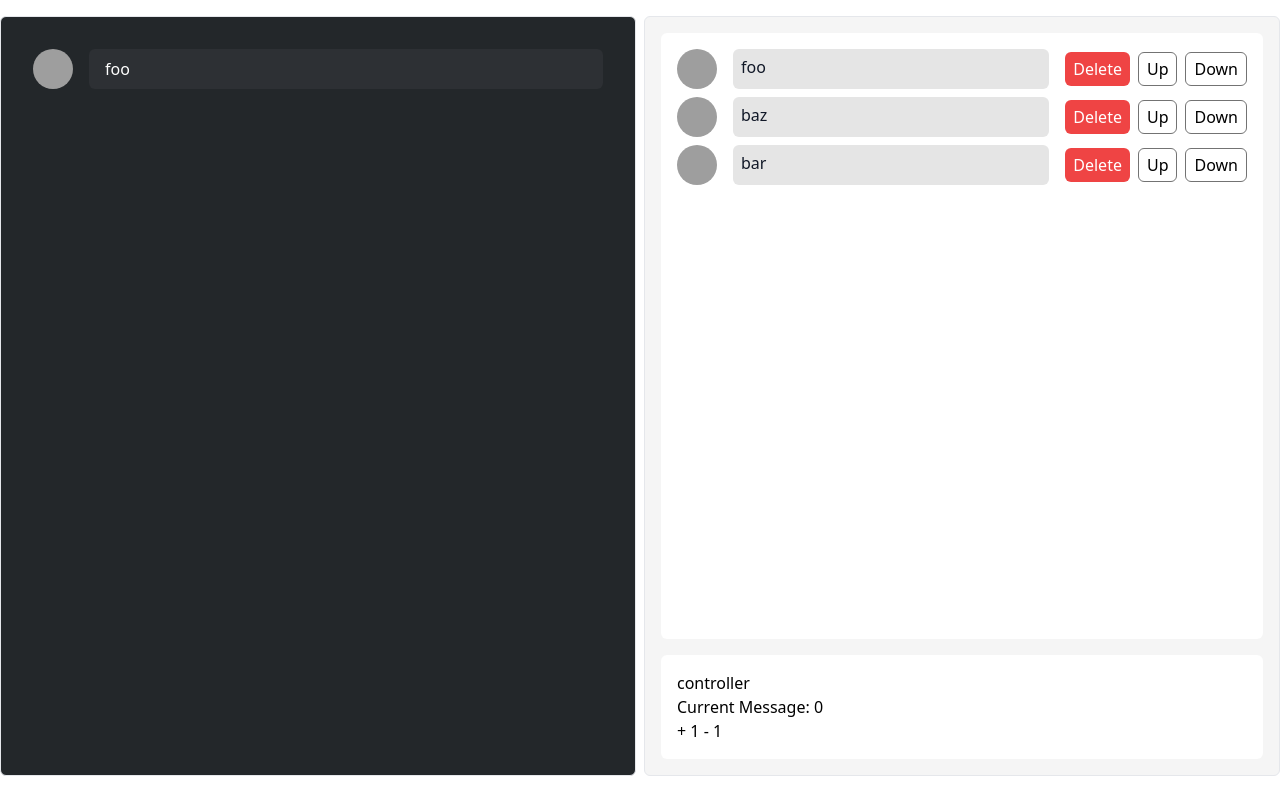
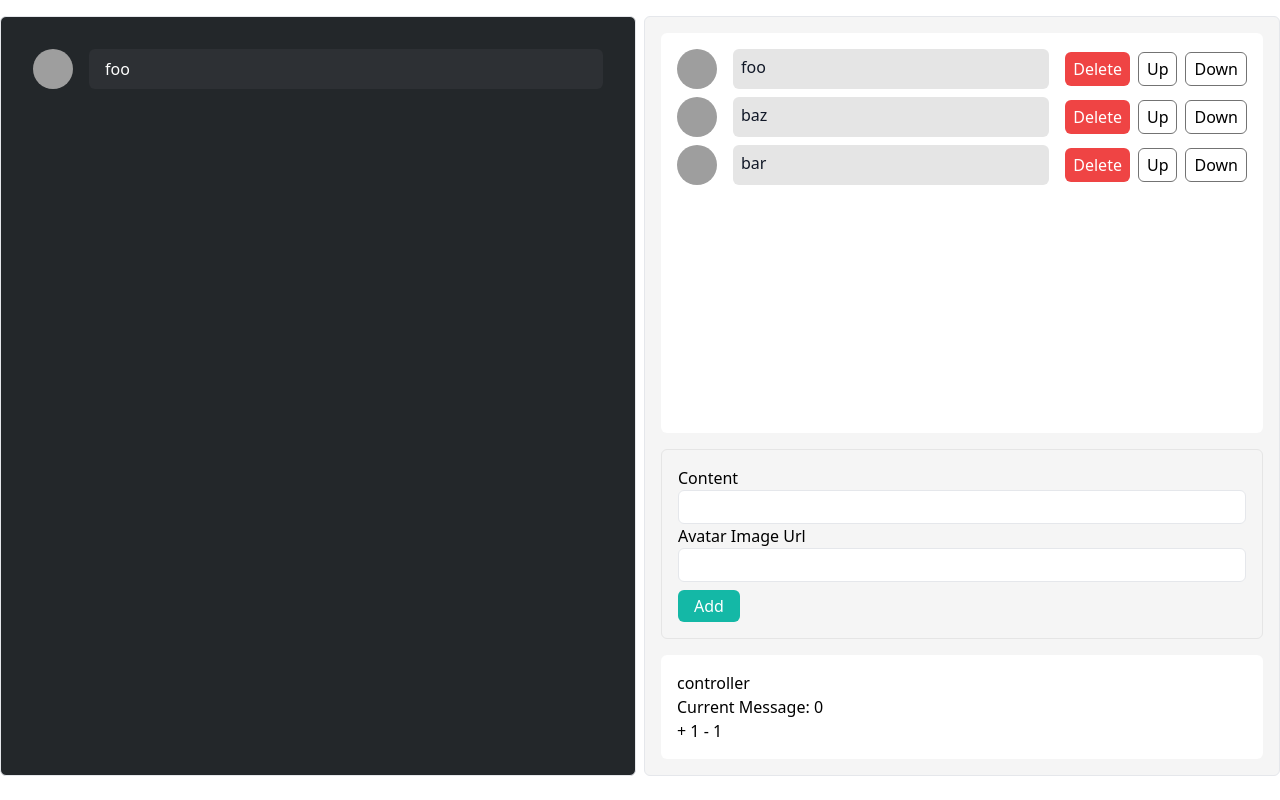
Before and after one commit to KittichoteKamalapirat/phone-meme-convo, a Svelte app: page / in a window 1280 px wide. Built offline with nearby package versions, Linux system fonts and the light colour scheme; grey boxes are pictures that could not be loaded.

Commit message:
feat: add addMessage editor

```diff
--- /dev/null
+++ b/src/components/AddMessageEditor.svelte
@@ -0,0 +1,53 @@
+<script lang="ts">
+  import { store } from '../lib/store'
+
+  // state
+  let content: string = ''
+  let avatarUrl: string = ''
+
+  //   handlers
+  const handleContent = (e: any) => {
+    // TODO fix type
+    content = e.target.value
+  }
+  const handleAvatarUrl = (e: any) => {
+    avatarUrl = e.target.value
+  }
+  const handleAddMessage = (e: any) => {
+    avatarUrl = e.target.value
+    store.update(({ messages, ...rest }) => ({
+      messages: [...messages, { id: String(Date.now()), content, avatarUrl }],
+      ...rest,
+    }))
+
+    content = ''
+    avatarUrl = ''
+  }
+</script>
+
+<!-- Add new message input -->
+<div class="border-[1px] border-neutral-200 rounded-md p-4 mt-4">
+  <div class="flex flex-col">
+    <label for="content">Content</label>
+    <input
+      type="text"
+      on:input={handleContent}
+      value={content}
+      class="border-[1px] rounded-md px-2 py-1"
+    />
+  </div>
+
+  <div class="flex flex-col">
+    <label for="content">Avatar Image Url</label>
+    <input
+      type="text"
+      on:input={handleAvatarUrl}
+      value={avatarUrl}
+      class="border-[1px] rounded-md px-2 py-1"
+    />
+  </div>
+
+  <button class="bg-teal-500 text-white rounded-md px-4 py-1 mt-2" on:click={handleAddMessage}
+    >Add</button
+  >
+</div>
--- a/src/components/Editor.svelte
+++ b/src/components/Editor.svelte
@@ -1,82 +1,14 @@
 <script lang="ts">
   import { cn } from '../lib/cn'
-  import { store } from '../lib/store'
-  import type { Message } from '../types/Mesasge'
+  import AddMessageEditor from './AddMessageEditor.svelte'
+  import MessageListEditor from './MessageListEditor.svelte'
 
   let className: string = ''
   export { className as class }
-  let classList = cn('bg-white p-4 rounded-md', className)
-
-  let messages: Message[] = []
-
-  const handleRemovemessage = (id: string) => {
-    const newMessages = messages.filter((message) => message.id !== id)
-    console.log('remove')
-    store.update(({ messages, ...rest }) => ({ messages: newMessages, ...rest }))
-  }
-
-  const moveUp = (id: string) => {
-    const newMessages = [...messages]
-
-    const index = newMessages.findIndex((message) => message.id === id)
-    if (index === 0) return
-    const message = messages[index]
-    newMessages[index] = messages[index - 1]
-    newMessages[index - 1] = message
-    store.update(({ messages, ...rest }) => ({ messages: newMessages, ...rest }))
-  }
-
-  const moveDown = (id: string) => {
-    const newMessages = [...messages]
-
-    const index = messages.findIndex((message) => message.id === id)
-    if (index === messages.length - 1) return
-    const message = messages[index]
-    newMessages[index] = messages[index + 1]
-    newMessages[index + 1] = message
-    store.update(({ messages, ...rest }) => ({ messages: newMessages, ...rest }))
-  }
-
-  // effects
-  store.subscribe((value) => {
-    messages = value.messages
-  })
+  let classList = cn('flex flex-col grow', className)
 </script>
 
 <main class={classList}>
-  <div class="flex flex-col gap-2">
-    {#each messages as message (message.id)}
-      <div class="">
-        <div class="flex items-center gap-4">
-          <div class="flex w-full">
-            <img
-              class="w-10 h-10 rounded-full mr-4"
-              src={message.avatarUrl}
-              alt="Avatar of Jonathan Reinink"
-            />
-            <div class="text-gray-900 w-full rounded-md bg-neutral-200 px-2 py-1">
-              <span class="align-middle text-gray-900">{message.content}</span>
-            </div>
-          </div>
-
-          <div class="flex gap-2">
-            <button
-              class="bg-red-500 rounded-md text-white px-2 py-1 hover:bg-red-400"
-              on:click={() => handleRemovemessage(message.id)}>Delete</button
-            >
-            <button
-              class="bg-white rounded-md border-neutral-500 border-[1px] px-2 py-1 hover:bg-neutral-100"
-              on:click={() => moveUp(message.id)}>Up</button
-            >
-            <button
-              class="bg-white rounded-md border-neutral-500 border-[1px] px-2 py-1 hover:bg-neutral-100"
-              on:click={() => moveDown(message.id)}>Down</button
-            >
-          </div>
-        </div>
-      </div>
-    {:else}
-      <p>Please add a conversation</p>
-    {/each}
-  </div>
+  <MessageListEditor class="grow" />
+  <AddMessageEditor />
 </main>
--- /dev/null
+++ b/src/components/MessageListEditor.svelte
@@ -0,0 +1,82 @@
+<script lang="ts">
+  import { cn } from '../lib/cn'
+  import { store } from '../lib/store'
+  import type { Message } from '../types/Mesasge'
+
+  let className: string = ''
+  export { className as class }
+  let classList = cn('bg-white p-4 rounded-md', className)
+
+  let messages: Message[] = []
+
+  const handleRemovemessage = (id: string) => {
+    const newMessages = messages.filter((message) => message.id !== id)
+    console.log('remove')
+    store.update(({ messages, ...rest }) => ({ messages: newMessages, ...rest }))
+  }
+
+  const moveUp = (id: string) => {
+    const newMessages = [...messages]
+
+    const index = newMessages.findIndex((message) => message.id === id)
+    if (index === 0) return
+    const message = messages[index]
+    newMessages[index] = messages[index - 1]
+    newMessages[index - 1] = message
+    store.update(({ messages, ...rest }) => ({ messages: newMessages, ...rest }))
+  }
+
+  const moveDown = (id: string) => {
+    const newMessages = [...messages]
+
+    const index = messages.findIndex((message) => message.id === id)
+    if (index === messages.length - 1) return
+    const message = messages[index]
+    newMessages[index] = messages[index + 1]
+    newMessages[index + 1] = message
+    store.update(({ messages, ...rest }) => ({ messages: newMessages, ...rest }))
+  }
+
+  // effects
+  store.subscribe((value) => {
+    messages = value.messages
+  })
+</script>
+
+<main class={classList}>
+  <div class="flex flex-col gap-2">
+    {#each messages as message (message.id)}
+      <div class="">
+        <div class="flex items-center gap-4">
+          <div class="flex w-full">
+            <img
+              class="w-10 h-10 rounded-full mr-4"
+              src={message.avatarUrl}
+              alt="Avatar of Jonathan Reinink"
+            />
+            <div class="text-gray-900 w-full rounded-md bg-neutral-200 px-2 py-1">
+              <span class="align-middle text-gray-900">{message.content}</span>
+            </div>
+          </div>
+
+          <div class="flex gap-2">
+            <button
+              class="bg-red-500 rounded-md text-white px-2 py-1 hover:bg-red-400"
+              on:click={() => handleRemovemessage(message.id)}>Delete</button
+            >
+            <button
+              class="bg-white rounded-md border-neutral-500 border-[1px] px-2 py-1 hover:bg-neutral-100"
+              on:click={() => moveUp(message.id)}>Up</button
+            >
+            <button
+              class="bg-white rounded-md border-neutral-500 border-[1px] px-2 py-1 hover:bg-neutral-100"
+              on:click={() => moveDown(message.id)}>Down</button
+            >
+          </div>
+        </div>
+      </div>
+    {:else}
+      <p>Please add a conversation</p>
+    {/each}
+  </div>
+</main>
```
